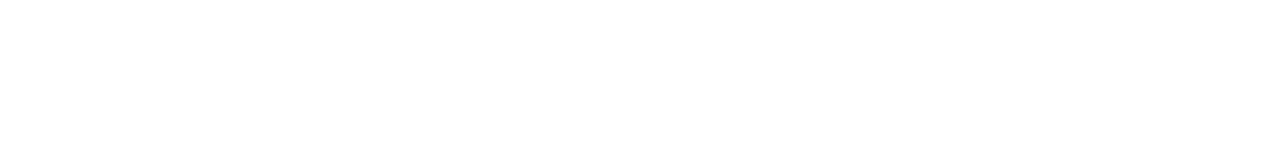
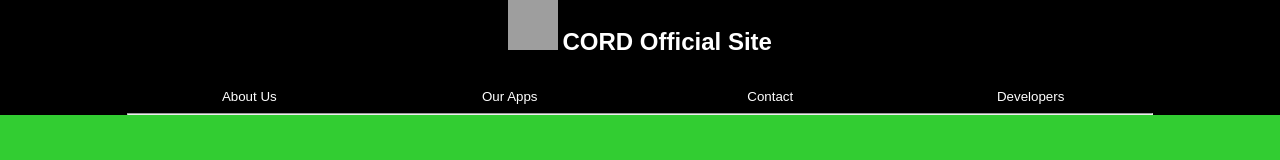
Before and after one commit to cordofficial/cordofficial, a plain HTML site: page index.html in a window 1280 px wide. Drawn offline with Linux system fonts and the light colour scheme; grey boxes are pictures that could not be loaded.

Commit message:
Logo Added

```diff
--- a/index.html
+++ b/index.html
@@ -3,15 +3,59 @@
     <head>
         <title>Cord Official</title>
         <style>
-
+            body {
+                font-family: Arial, "Helvetica Neue", Helvetica, sans-serif;
+                margin:0px;
+                background-color:limegreen;
+                margin-top:0px;
+            }
+            #top {
+                background-color:black;
+                color:white;
+            }
+            .navbutton {
+                background-color:black;
+                border-style:none;
+                color:white;
+                width:20%;
+            }
+            .navbutton:focus {
+                outline:none;
+            }
+            .navbutton:hover {
+                color:yellow;
+            }
+            h2 {
+                margin:0;
+            }
+            #logo {
+                width:50px;
+                height:50px;
+                margin-bottom:-%;
+            }
+            #title {
+                display:inline;
+            }
+            #semititle {
+                margin-bottom:1%;
+            }
         </style>
         <script>
 
         </script>
     </head>
-    <body>
-        <header>
-
-        </header>
+    <body align="center">
+        <div id="top">
+            <div id="semititle">
+            <img src="https://media.discordapp.net/attachments/475298127264612372/475511966279008256/cordofficiallogo.png?width=474&height=474" id="logo"/>
+            <h2 id="title">CORD Official Site</h2>
+            </div>
+            <br />
+            <button class="navbutton">About Us</button>
+            <button class="navbutton">Our Apps</button>
+            <button class="navbutton">Contact</button>
+            <button class="navbutton">Developers</button>
+            <hr width="80%">
+        </div>
     </body>
 </html>
```
